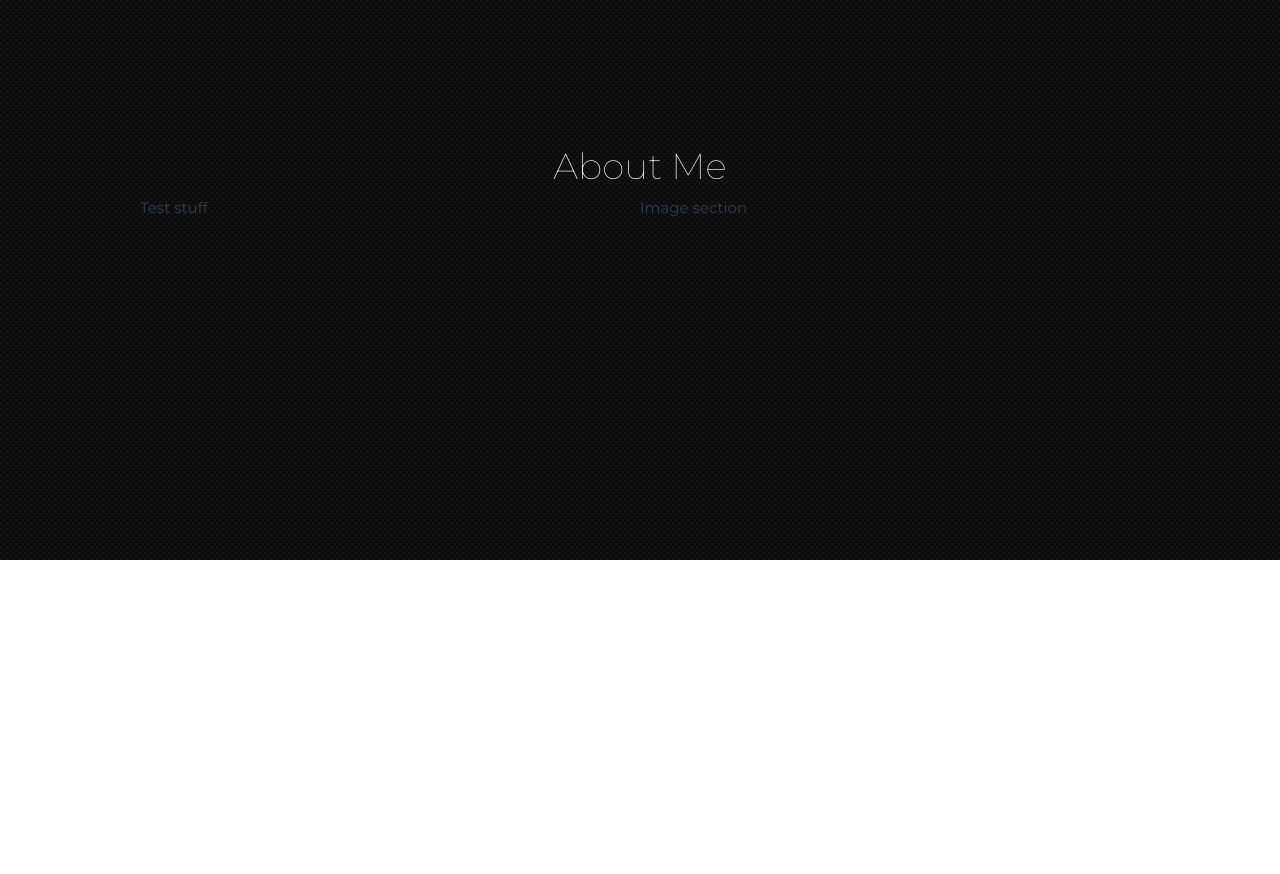
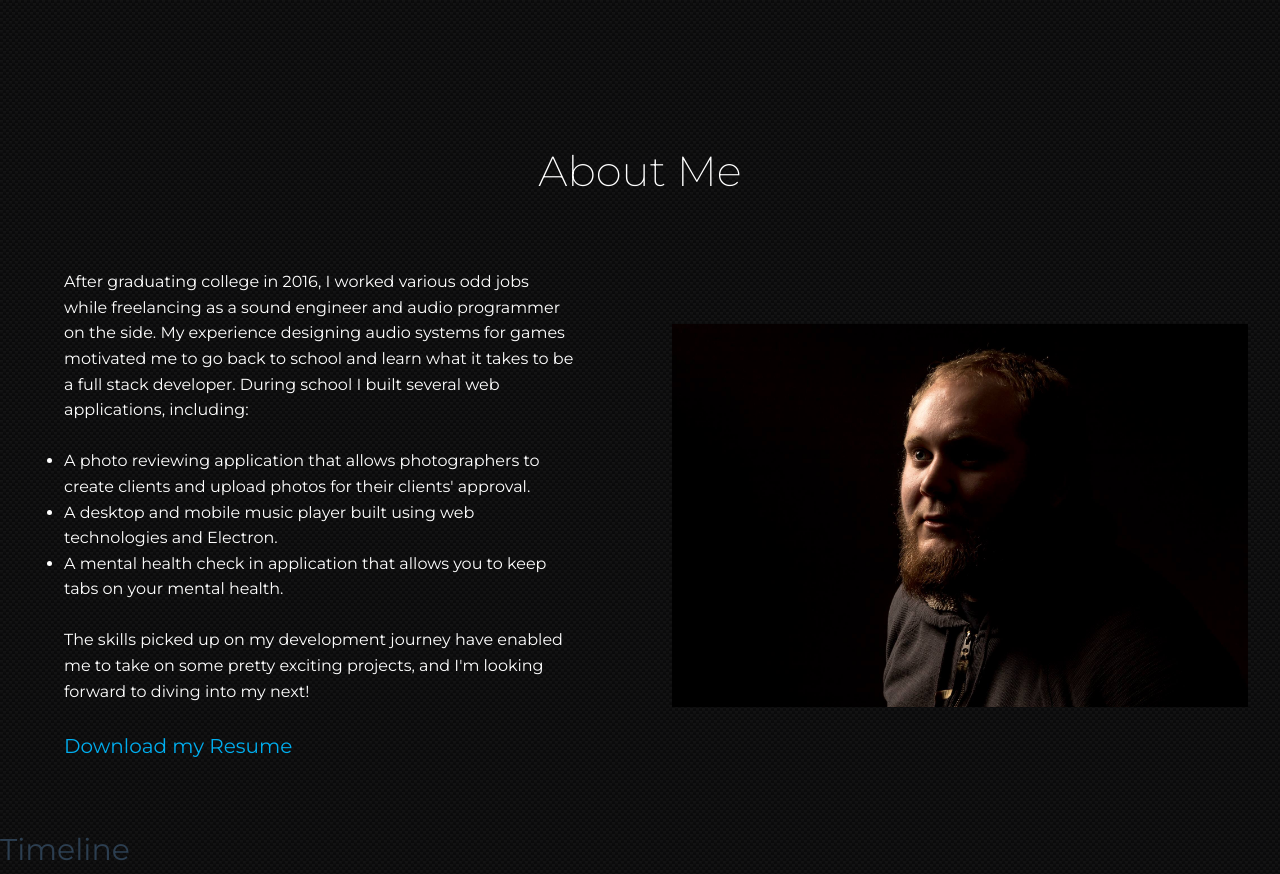
Before and after one commit to Meshtatsuo/vue-portfolio, a Vue app: page / in a window 1280 px wide. Shown: the part 720-1594 px from the top of the page. Before the commit the page ends 1280 px from the top, so only its background shows below. Built offline with nearby package versions, Linux system fonts and the light colour scheme.

Commit message:
about me section made. timeline next

```diff
--- a/src/App.vue
+++ b/src/App.vue
@@ -3,6 +3,7 @@
 import NavBar from "./components/NavBar.vue";
 import HeaderRotation from "./components/HeaderRotation.vue";
 import AboutMe from "./components/AboutMe.vue";
+import Timeline from "./components/Timeline.vue";
 </script>
 
 <template>
@@ -18,6 +19,8 @@ import AboutMe from "./components/AboutMe.vue";
   </div>
 
   <AboutMe />
+
+  <Timeline />
 </template>
 
 <style>
--- a/src/assets/main.css
+++ b/src/assets/main.css
@@ -9,3 +9,7 @@
   overflow-x: hidden;
   font-family: "Montserrat", sans-serif;
 }
+
+html {
+  scroll-behavior: smooth;
+}
--- a/src/components/AboutMe.vue
+++ b/src/components/AboutMe.vue
@@ -1,11 +1,49 @@
-<script></script>
-
 <template>
   <section>
     <h2>About Me</h2>
     <div id="about">
-      <p id="about-text">Test stuff</p>
-      <p id="about-img">Image section</p>
+      <div id="about-text">
+        <p>
+          After graduating college in 2016, I worked various odd jobs while
+          freelancing as a sound engineer and audio programmer on the side. My
+          experience designing audio systems for games motivated me to go back
+          to school and learn what it takes to be a full stack developer. During
+          school I built several web applications, including:
+        </p>
+        <br />
+        <ul>
+          <li>
+            A photo reviewing application that allows photographers to create
+            clients and upload photos for their clients' approval.
+          </li>
+          <li>
+            A desktop and mobile music player built using web technologies and
+            Electron.
+          </li>
+          <li>
+            A mental health check in application that allows you to keep tabs on
+            your mental health.
+          </li>
+        </ul>
+        <br />
+        <p>
+          The skills picked up on my development journey have enabled me to take
+          on some pretty exciting projects, and I'm looking forward to diving
+          into my next!
+        </p>
+        <br />
+        <a
+          id="resume-link"
+          href="/static/media/DMisasiResume_Web.bf28c080d218ed8afd3a.pdf"
+          download=""
+          ><h4>Download my Resume</h4></a
+        >
+      </div>
+      <img
+        id="about-img"
+        src="../assets/12059273_1040202482657600_5685703_o.jpg"
+        alt="profile of Dominic Misasi dimly lit, looking off dramatically"
+      />
     </div>
   </section>
 </template>
@@ -13,21 +51,35 @@
 <style>
 section h2 {
   text-align: center;
-  font-size: 36px;
-  font-weight: 100;
+  font-size: 42px;
+  font-weight: 200;
   color: white;
 }
 #about {
-  max-width: 1000px;
+  max-width: 1280px;
   margin: 0 auto;
   display: flex;
+  align-items: center;
+  padding: 2.5;
 }
 
 #about-text {
-  flex: 1;
+  flex: 1 50%;
+  color: white;
+  padding: 5%;
+  display: block;
+  font-size: 16px;
+}
+
+#about-text a {
+  color: #00aeef;
+  text-decoration: none;
+  font-size: 20px;
 }
 
 #about-img {
-  flex: 1;
+  flex: 1 50%;
+  max-width: 50%;
+  padding: 2.5%;
 }
 </style>
--- /dev/null
+++ b/src/components/Timeline.vue
@@ -0,0 +1,3 @@
+<template>
+  <h1>Timeline</h1>
+</template>
```
Also changed, not shown: src/components/icons/IconCommunity.vue (deleted, +0 -7 lines), src/components/icons/IconDocumentation.vue (deleted, +0 -7 lines), src/components/icons/IconEcosystem.vue (deleted, +0 -7 lines), src/components/icons/IconSupport.vue (deleted, +0 -7 lines), src/components/icons/IconTooling.vue (deleted, +0 -19 lines), src/assets/12059273_1040202482657600_5685703_o.jpg (added).
